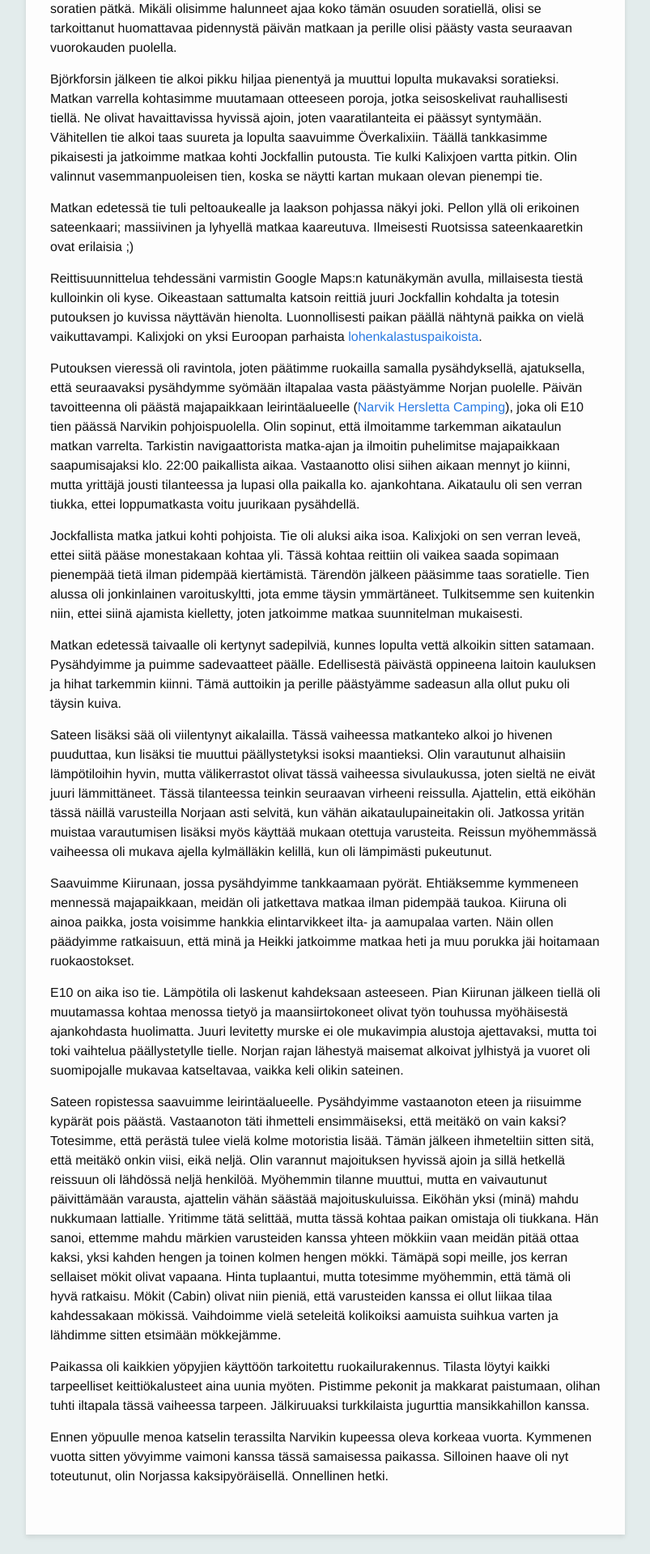
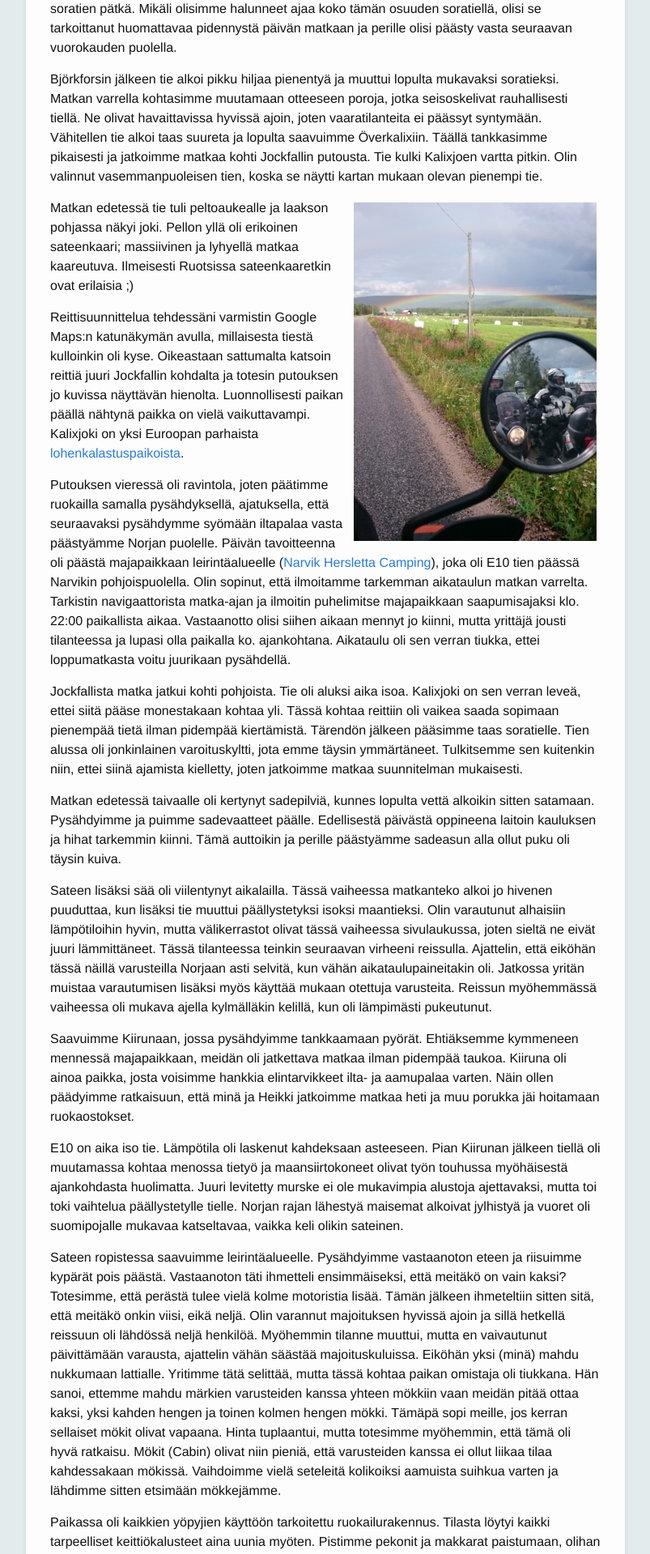
Before and after one commit to seikkailuendurolla/seikkailuendurolla.github.io, a Jekyll site: the page built from _posts/2017-06-04-matkaenduroilla-norjassa-maanantai.md, in a window 1280 px wide. Shown: the part 1103-3022 px from the top of the page at 81% size, without its empty margins (238-1041 px from the left). Built offline with Jekyll 4.4.1, drawn with Linux system fonts in a browser that asks for light colours; some web fonts are replaced; comment, search, counter and statistics services are not loaded.

Commit message:
Kuvan lisäys

```diff
--- a/_posts/2017-06-04-matkaenduroilla-norjassa-maanantai.md
+++ b/_posts/2017-06-04-matkaenduroilla-norjassa-maanantai.md
@@ -41,6 +41,8 @@ Täällä tankkasimme pikaisesti ja jatkoimme matkaa kohti Jockfallin
 putousta. Tie kulki Kalixjoen vartta pitkin. Olin valinnut
 vasemmanpuoleisen tien, koska se näytti kartan mukaan olevan pienempi
 tie.
+
+<img src="/assets/norja4.jpg" style="float: right; padding: 5px;" />
 
 Matkan edetessä tie tuli peltoaukealle ja laakson pohjassa näkyi joki.
 Pellon yllä oli erikoinen sateenkaari; massiivinen ja lyhyellä matkaa
```
Also changed, not shown: assets/norja4.jpg (added).
